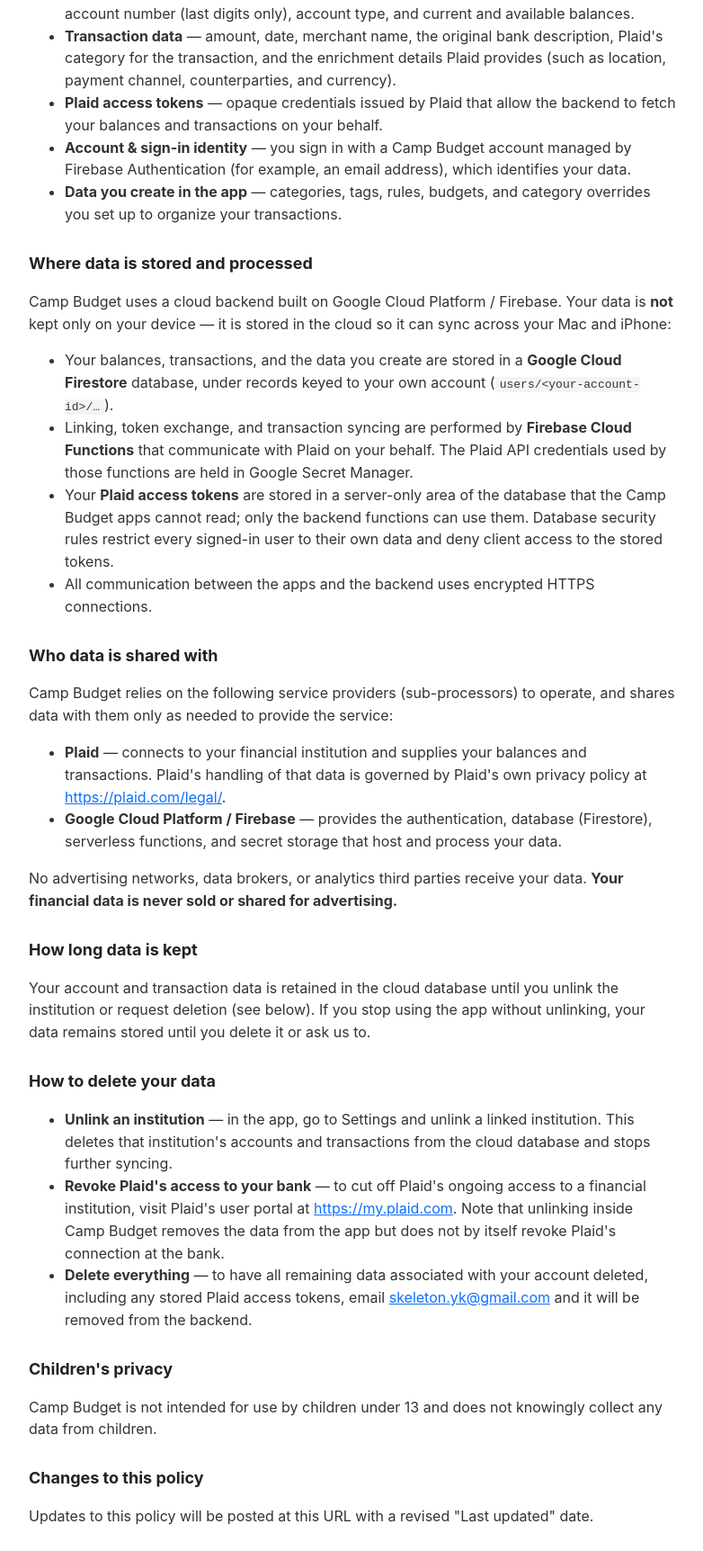
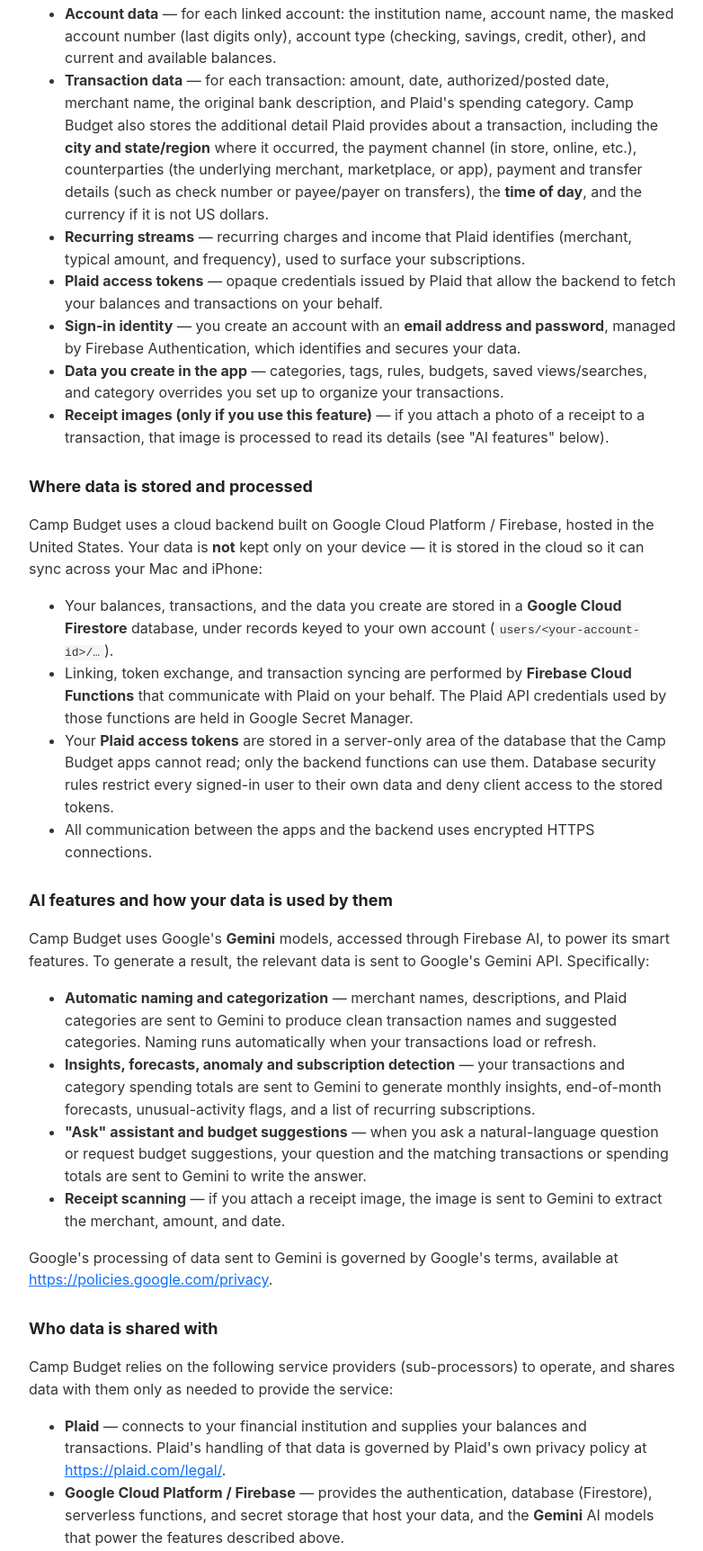
Before and after one commit to skeletonyk-bot/camp-budget-oauth, a plain HTML site: page privacy.html in a window 1280 px wide. Shown: the part 463-2187 px from the top of the page at 90% size, without its empty margins (248-1030 px from the left). Drawn offline with Linux system fonts and the light colour scheme.

Commit message:
Expand landing page and privacy policy with detailed, code-accurate info (incl. Gemini AI disclosure)

```diff
--- a/privacy.html
+++ b/privacy.html
@@ -22,10 +22,10 @@
     Camp Budget is a personal spending and budgeting app for macOS and iOS,
     operated by Dr. Ke Yu. It connects to your bank and credit-card accounts
     through <a href="https://plaid.com">Plaid</a> to import your balances and
-    transactions, and uses a cloud backend to store and process that data so it
-    stays in sync across your devices. This policy describes what data the
-    service handles, where it is stored, who it is shared with, and how you can
-    delete it.
+    transactions, stores that data in a secure cloud backend so it stays in sync
+    across your devices, and uses AI to categorize, name, and analyze your
+    spending. This policy describes what data the service handles, where it is
+    stored, who it is shared with, and how you can delete it.
   </p>
 
   <h2>Who runs this app</h2>
@@ -39,13 +39,24 @@
     <li>
       <strong>Account data</strong> — for each linked account: the institution
       name, account name, the masked account number (last digits only), account
-      type, and current and available balances.
+      type (checking, savings, credit, other), and current and available
+      balances.
     </li>
     <li>
-      <strong>Transaction data</strong> — amount, date, merchant name, the
-      original bank description, Plaid's category for the transaction, and the
-      enrichment details Plaid provides (such as location, payment channel,
-      counterparties, and currency).
+      <strong>Transaction data</strong> — for each transaction: amount, date,
+      authorized/posted date, merchant name, the original bank description, and
+      Plaid's spending category. Camp Budget also stores the additional detail
+      Plaid provides about a transaction, including the <strong>city and
+      state/region</strong> where it occurred, the payment channel (in store,
+      online, etc.), counterparties (the underlying merchant, marketplace, or
+      app), payment and transfer details (such as check number or payee/payer on
+      transfers), the <strong>time of day</strong>, and the currency if it is
+      not US dollars.
+    </li>
+    <li>
+      <strong>Recurring streams</strong> — recurring charges and income that
+      Plaid identifies (merchant, typical amount, and frequency), used to
+      surface your subscriptions.
     </li>
     <li>
       <strong>Plaid access tokens</strong> — opaque credentials issued by Plaid
@@ -53,21 +64,28 @@
       behalf.
     </li>
     <li>
-      <strong>Account &amp; sign-in identity</strong> — you sign in with a
-      Camp Budget account managed by Firebase Authentication (for example, an
-      email address), which identifies your data.
+      <strong>Sign-in identity</strong> — you create an account with an
+      <strong>email address and password</strong>, managed by Firebase
+      Authentication, which identifies and secures your data.
     </li>
     <li>
       <strong>Data you create in the app</strong> — categories, tags, rules,
-      budgets, and category overrides you set up to organize your transactions.
+      budgets, saved views/searches, and category overrides you set up to
+      organize your transactions.
+    </li>
+    <li>
+      <strong>Receipt images (only if you use this feature)</strong> — if you
+      attach a photo of a receipt to a transaction, that image is processed to
+      read its details (see "AI features" below).
     </li>
   </ul>
 
   <h2>Where data is stored and processed</h2>
   <p>
-    Camp Budget uses a cloud backend built on Google Cloud Platform / Firebase.
-    Your data is <strong>not</strong> kept only on your device — it is stored in
-    the cloud so it can sync across your Mac and iPhone:
+    Camp Budget uses a cloud backend built on Google Cloud Platform / Firebase,
+    hosted in the United States. Your data is <strong>not</strong> kept only on
+    your device — it is stored in the cloud so it can sync across your Mac and
+    iPhone:
   </p>
   <ul>
     <li>
@@ -94,6 +112,42 @@
     </li>
   </ul>
 
+  <h2>AI features and how your data is used by them</h2>
+  <p>
+    Camp Budget uses Google's <strong>Gemini</strong> models, accessed through
+    Firebase AI, to power its smart features. To generate a result, the relevant
+    data is sent to Google's Gemini API. Specifically:
+  </p>
+  <ul>
+    <li>
+      <strong>Automatic naming and categorization</strong> — merchant names,
+      descriptions, and Plaid categories are sent to Gemini to produce clean
+      transaction names and suggested categories. Naming runs automatically when
+      your transactions load or refresh.
+    </li>
+    <li>
+      <strong>Insights, forecasts, anomaly and subscription detection</strong> —
+      your transactions and category spending totals are sent to Gemini to
+      generate monthly insights, end-of-month forecasts, unusual-activity
+      flags, and a list of recurring subscriptions.
+    </li>
+    <li>
+      <strong>"Ask" assistant and budget suggestions</strong> — when you ask a
+      natural-language question or request budget suggestions, your question and
+      the matching transactions or spending totals are sent to Gemini to write
+      the answer.
+    </li>
+    <li>
+      <strong>Receipt scanning</strong> — if you attach a receipt image, the
+      image is sent to Gemini to extract the merchant, amount, and date.
+    </li>
+  </ul>
+  <p>
+    Google's processing of data sent to Gemini is governed by Google's terms,
+    available at
+    <a href="https://policies.google.com/privacy">https://policies.google.com/privacy</a>.
+  </p>
+
   <h2>Who data is shared with</h2>
   <p>
     Camp Budget relies on the following service providers (sub-processors) to
@@ -109,13 +163,14 @@
     <li>
       <strong>Google Cloud Platform / Firebase</strong> — provides the
       authentication, database (Firestore), serverless functions, and secret
-      storage that host and process your data.
+      storage that host your data, and the <strong>Gemini</strong> AI models
+      that power the features described above.
     </li>
   </ul>
   <p>
     No advertising networks, data brokers, or analytics third parties receive
-    your data. <strong>Your financial data is never sold or shared for
-    advertising.</strong>
+    your data, and the app includes no third-party analytics or tracking SDKs.
+    <strong>Your financial data is never sold or shared for advertising.</strong>
   </p>
 
   <h2>How long data is kept</h2>
@@ -148,6 +203,14 @@
     </li>
   </ul>
 
+  <h2>Security</h2>
+  <ul>
+    <li>Access tokens are stored server-side and are never exposed to the apps.</li>
+    <li>Database rules isolate each user to their own data.</li>
+    <li>Plaid API credentials are held in Google Secret Manager.</li>
+    <li>All traffic between the apps and the backend is encrypted over HTTPS.</li>
+  </ul>
+
   <h2>Children's privacy</h2>
   <p>
     Camp Budget is not intended for use by children under 13 and does not
```
Also changed, not shown: index.html (+18 -6 lines).
